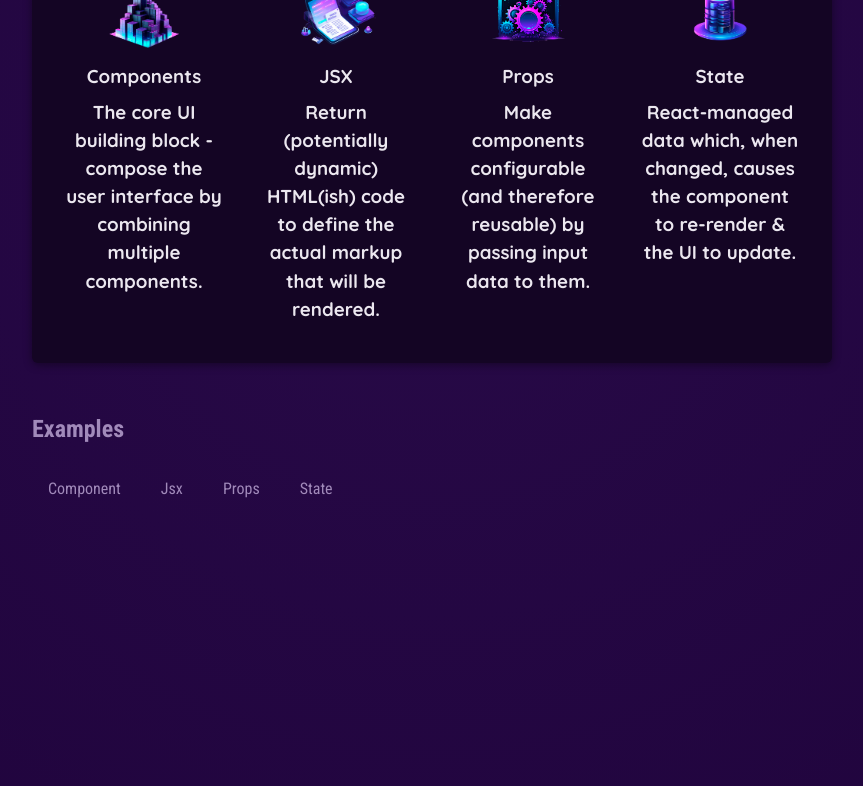
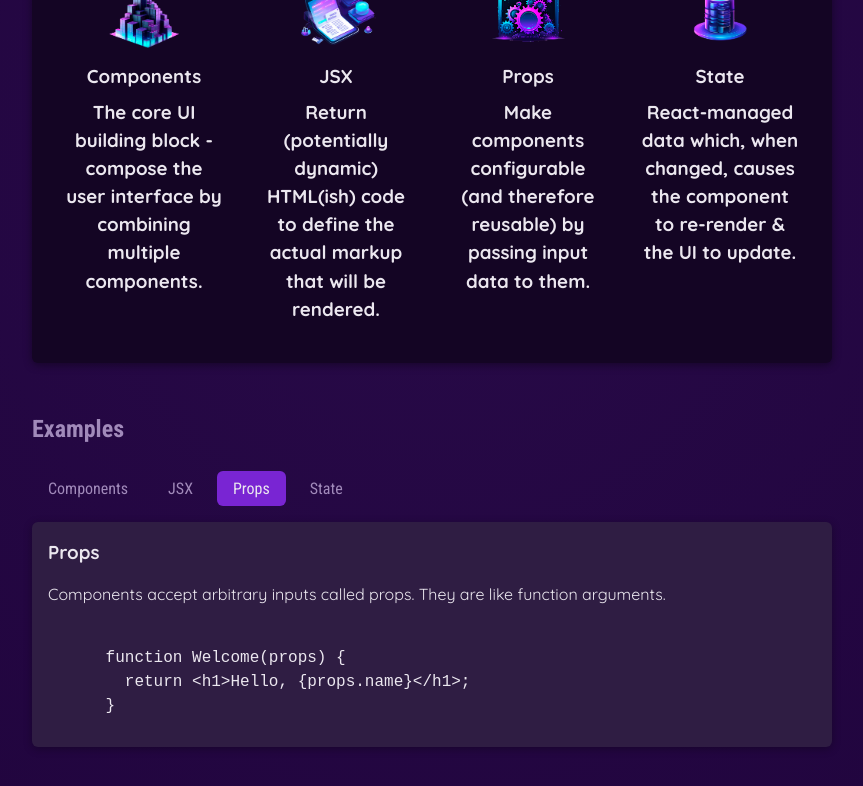
Before and after one commit to limEnough/class-react, a React (Vite) app: page / in a window 1280 px wide. Both pictures are taken after a click on the button "Props". Shown: the part 480-1266 px from the top of the page, without its empty margins (208-1071 px from the left). Built offline with nearby package versions, Linux system fonts and the light colour scheme.

Commit message:
feat: state

```diff
--- a/src/App.tsx
+++ b/src/App.tsx
@@ -3,11 +3,34 @@ import './App.css'
 import Header from './components/Header/Header.tsx';
 import CoreConcept from './components/CoreConcept/CoreConcept.tsx';
 import TabButton from './components/TabButton.tsx';
+import { useState } from 'react';
+import { CORE_CONCEPTS_CONTENTS } from './data.ts'
 
 
 function App() {
+   const [selectedTopic, setSelectedTopic ] = useState('');
+
+   let tabContent = <p>Please select a topic.</p>;
+
+   if (selectedTopic) {
+    tabContent = (<>
+      <h3>{ CORE_CONCEPTS_CONTENTS[selectedTopic].title }</h3>
+      <p>{ CORE_CONCEPTS_CONTENTS[selectedTopic].description }</p>
+      <pre>
+        <code>{ CORE_CONCEPTS_CONTENTS[selectedTopic].code }</code>
+      </pre>
+    </>);
+   }
+
   function handleSelect(selectedButton: string) {
-    console.log(selectedButton);
+    setSelectedTopic(selectedButton);
+
+    /**
+     * NOTI: 아래 console.log에 찍히는 값이 변경된 현재 값이 아니라, 현재 선택 이전의 값인 이유
+     * 상태 업데이트 함수(setSelectedTopic)를 부를 때, 리액트는 상태 업데이트의 스케줄을 조정하며 컴포넌트 함수를 재실행한다.
+     * 즉, App컴포넌트 함수를 다시 실행하고 나서야 업데이트 된 값을 사용할 수 있는것. 다시말해 console.log에 찍힌 값은 업데이트 이전의 App에 있는 것이다.
+     */
+    // console.log('handleSelect', selectedTopic);
   }
 
   return (
@@ -23,10 +46,8 @@ function App() {
             <ul>
               {/* data의 key와 props의 key가 동일하다면 short-cut을 사용할 수 있다. */}
               {/* <CoreConcept title={CORE_CONCEPTS[0].title} description={CORE_CONCEPTS[0].description} image={CORE_CONCEPTS[0].image}/> */}
-              <CoreConcept {...CORE_CONCEPTS[0]}/>
-              <CoreConcept {...CORE_CONCEPTS[1]}/>
-              <CoreConcept {...CORE_CONCEPTS[2]}/>
-              <CoreConcept {...CORE_CONCEPTS[3]}/>
+              {/* <CoreConcept {...CORE_CONCEPTS[0]}/> */}
+              {CORE_CONCEPTS.map((conceptItem) => <CoreConcept key={conceptItem.title} {...conceptItem}/>)}
             </ul>
           </section>
 
@@ -37,11 +58,13 @@ function App() {
             <menu>
               {/* 컴포넌트 텍스트 사이에 있는 내용은 컴포넌트에서 props.children 으로 접근 가능 */}
               {/* <TabButton >Components</TabButton> */}
-              <TabButton onSelect={() => handleSelect('Component')} label="Component"></TabButton>
-              <TabButton onSelect={() => handleSelect('Jsx')} label="Jsx"></TabButton>
-              <TabButton onSelect={() => handleSelect('Props')} label="Props"></TabButton>
-              <TabButton onSelect={() => handleSelect('State')} label="State"></TabButton>
+              <TabButton isSelected={selectedTopic === 'components' } onSelect={() => handleSelect('components')} label="Components"></TabButton>
+              <TabButton isSelected={selectedTopic === 'jsx' } onSelect={() => handleSelect('jsx')} label="JSX"></TabButton>
+              <TabButton isSelected={selectedTopic === 'props' } onSelect={() => handleSelect('props')} label="Props"></TabButton>
+              <TabButton isSelected={selectedTopic === 'state' } onSelect={() => handleSelect('state')} label="State"></TabButton>
             </menu>
+
+            <div id="tab-content">{tabContent}</div>
           </section>
         </main>
       </div>
--- a/src/components/CoreConcept/CoreConcept.tsx
+++ b/src/components/CoreConcept/CoreConcept.tsx
@@ -1,7 +1,7 @@
-import { type ReactCoreConcept } from '../../data.ts';
+import { type CoreConcept } from '../../data.ts';
 import './CoreConcept.css';
 
-export default function CoreConcept({title, image, description}: ReactCoreConcept) {
+export default function CoreConcept({title, image, description}: CoreConcept) {
   return (
     <li>
       <img src={image} alt="이미지" />
--- a/src/components/TabButton.tsx
+++ b/src/components/TabButton.tsx
@@ -1,7 +1,13 @@
-export default function TabButton({label, onSelect}) {
+interface TabButtonProps {
+  isSelected: boolean;
+  label: string;
+  onSelect: () => void;
+}
+
+export default function TabButton({label, onSelect, isSelected}: TabButtonProps) {
   return (
     <li>
-      <button onClick={onSelect}>{label}</button>
+      <button onClick={onSelect} className={isSelected ? 'active' : ''}>{label}</button>
     </li>
   )
 }
--- a/src/data.ts
+++ b/src/data.ts
@@ -3,13 +3,22 @@ import propsImg from './assets/config.png';
 import jsxImg from './assets/jsx-ui.png';
 import stateImg from './assets/state-mgmt.png';
 
-interface ReactCoreConcept {
+interface CoreConcept {
   image: string;
   title: string;
   description: string;
 }
 
-const CORE_CONCEPTS: ReactCoreConcept[] = [
+interface CoreConceptContents {
+  [key: string]: {
+    title: string;
+    description: string;
+    code: string;
+  }
+
+}
+
+const CORE_CONCEPTS: CoreConcept[] = [
   {
     image: componentsImg,
     title: 'Components',
@@ -36,7 +45,59 @@ const CORE_CONCEPTS: ReactCoreConcept[] = [
   },
 ];
 
+const CORE_CONCEPTS_CONTENTS: CoreConceptContents = {
+  components: {
+    title: 'Components',
+    description:
+      'Components are the building blocks of React applications. A component is a self-contained module (HTML + optional CSS + JS) that renders some output.',
+    code: `
+      function Welcome() {
+        return <h1>Hello, World!</h1>;
+      }`,
+  },
+  jsx: {
+    title: 'JSX',
+    description:
+      'JSX is a syntax extension to JavaScript. It is similar to a template language, but it has full power of JavaScript (e.g., it may output dynamic content).',
+    code: `
+      <div>
+        <h1>Welcome {userName}</h1>
+        <p>Time to learn React!</p>
+      </div>`,
+  },
+  props: {
+    title: 'Props',
+    description:
+      'Components accept arbitrary inputs called props. They are like function arguments.',
+    code: `
+      function Welcome(props) {
+        return <h1>Hello, {props.name}</h1>;
+      }`,
+  },
+  state: {
+    title: 'State',
+    description:
+      'State allows React components to change their output over time in response to user actions, network responses, and anything else.',
+    code: `
+      function Counter() {
+        const [isVisible, setIsVisible] = useState(false);
+
+        function handleClick() {
+          setIsVisible(true);
+        }
+
+        return (
+          <div>
+            <button onClick={handleClick}>Show Details</button>
+            {isVisible && <p>Amazing details!</p>}
+          </div>
+        );
+      }`,
+  },
+};
+
 export {
   CORE_CONCEPTS,
-  type ReactCoreConcept,
+  CORE_CONCEPTS_CONTENTS,
+  type CoreConcept,
 }
--- a/src/index.css
+++ b/src/index.css
@@ -75,6 +75,7 @@ main h2 {
   border-radius: 6px;
   background-color: #2f1d43;
   box-shadow: 0 2px 8px rgba(0, 0, 0, 0.3);
+  text-align: left;
 }
 
 #tab-content h3 {
```
